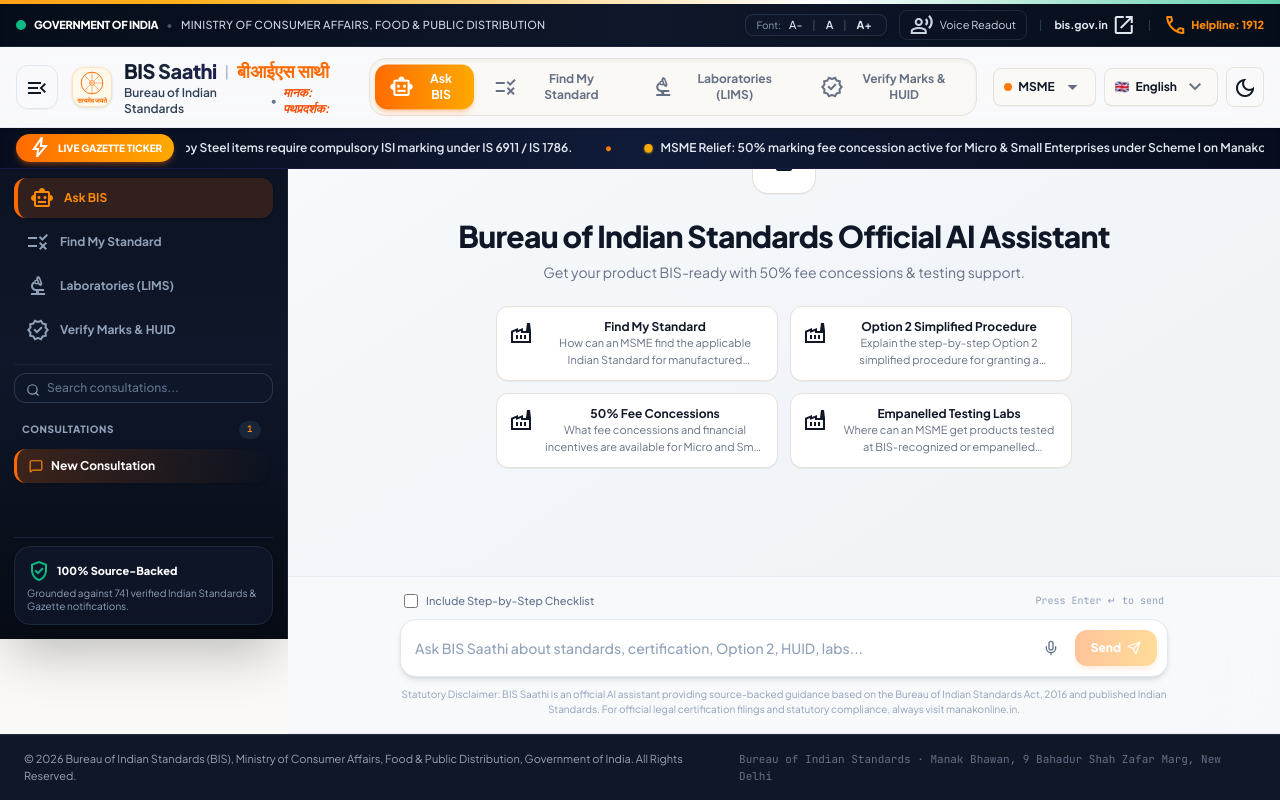
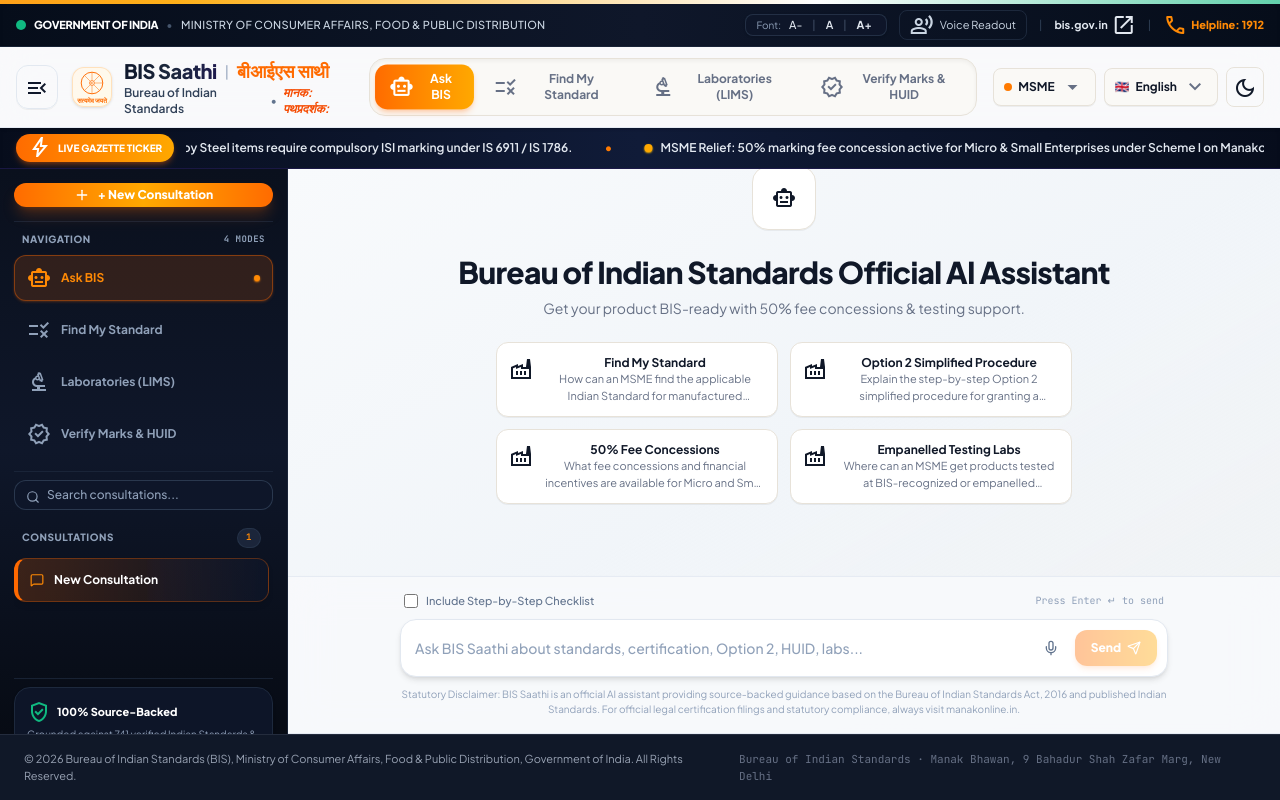
Before and after one commit to ChETaN4-dot/ps107, a Next.js app in the folder frontend/: page / in a window 1280 px wide. Built offline with nearby package versions, Linux system fonts and the light colour scheme.

Commit message:
fix(sidebar): enable smooth sidebar scrolling and add micro-interactive hover effects across all navigation components

```diff
--- a/frontend/app/globals.css
+++ b/frontend/app/globals.css
@@ -384,21 +384,42 @@ code, pre, .font-mono {
 .typing-dot:nth-child(3) { animation-delay: 0.3s; }
 
 /* ================================================================
-   SCROLLBAR STYLING
+   SCROLLBAR STYLING & SIDEBAR UTILITIES
    ================================================================ */
 .custom-scroll::-webkit-scrollbar {
-  width: 6px;
-  height: 6px;
+  width: 5px;
+  height: 5px;
 }
 .custom-scroll::-webkit-scrollbar-track {
   background: transparent;
 }
 .custom-scroll::-webkit-scrollbar-thumb {
-  background: var(--border-medium);
-  border-radius: 6px;
+  background: rgba(148, 163, 184, 0.25);
+  border-radius: 9999px;
 }
 .custom-scroll::-webkit-scrollbar-thumb:hover {
-  background: var(--text-muted);
+  background: rgba(255, 107, 0, 0.6);
+}
+
+.sidebar-scroll::-webkit-scrollbar {
+  width: 4px;
+}
+.sidebar-scroll::-webkit-scrollbar-track {
+  background: rgba(15, 23, 42, 0.4);
+}
+.sidebar-scroll::-webkit-scrollbar-thumb {
+  background: rgba(51, 65, 85, 0.8);
+  border-radius: 9999px;
+}
+.sidebar-scroll::-webkit-scrollbar-thumb:hover {
+  background: rgba(255, 122, 0, 0.7);
+}
+
+.sidebar-interactive-item {
+  transition: all 0.22s cubic-bezier(0.4, 0, 0.2, 1);
+}
+.sidebar-interactive-item:hover {
+  transform: translateX(4px);
 }
 
 /* ================================================================
@@ -414,4 +435,5 @@ code, pre, .font-mono {
   .marquee-track { animation: none !important; }
   .animate-chakra { animation: none !important; }
   .aurora-orb-1, .aurora-orb-2, .aurora-orb-3 { animation: none !important; }
+  .sidebar-interactive-item:hover { transform: none !important; }
 }
--- a/frontend/app/page.tsx
+++ b/frontend/app/page.tsx
@@ -1394,12 +1394,12 @@ export default function Home() {
   }, [sessions, sessionSearchQuery]);
 
   return (
-    <div className="bg-[#FAF9F6] dark:bg-[#0C111D] text-[#101828] dark:text-[#FAF9F6] antialiased min-h-screen flex flex-col font-sans selection:bg-[#E7E2D9] dark:selection:bg-[#242C3D]">
+    <div className="bg-[#FAF9F6] dark:bg-[#0C111D] text-[#101828] dark:text-[#FAF9F6] antialiased h-screen flex flex-col font-sans selection:bg-[#E7E2D9] dark:selection:bg-[#242C3D] overflow-hidden">
       {/* ================= 1. SUBTLE TRICOLOR MICRO-ACCENT RIBBON ================= */}
-      <div className="tricolor-ribbon h-1 w-full opacity-90"></div>
+      <div className="tricolor-ribbon h-1 w-full opacity-90 flex-shrink-0"></div>
 
       {/* ================= 2. SOVEREIGN TOP UTILITY BAR (Royal Midnight Navy) ================= */}
-      <div className="bg-gradient-to-r from-[#060D1A] via-[#0F172A] to-[#060D1A] text-slate-200 text-[11px] border-b border-slate-800/80 shadow-inner">
+      <div className="bg-gradient-to-r from-[#060D1A] via-[#0F172A] to-[#060D1A] text-slate-200 text-[11px] border-b border-slate-800/80 shadow-inner flex-shrink-0">
         <div className="max-w-7xl mx-auto px-4 py-1.5 flex flex-wrap items-center justify-between gap-2">
           <div className="flex items-center space-x-3">
             <span className="flex items-center space-x-2 font-medium tracking-wide">
@@ -1673,7 +1673,7 @@ export default function Home() {
       </header>
 
       {/* ================= 4. STATUTORY GAZETTE TICKER (Midnight Indigo Ticker) ================= */}
-      <div className="bg-gradient-to-r from-[#070D1C] via-[#101B38] to-[#070D1C] text-slate-100 border-b border-indigo-950/80 py-1.5 px-4 overflow-hidden relative shadow-inner">
+      <div className="bg-gradient-to-r from-[#070D1C] via-[#101B38] to-[#070D1C] text-slate-100 border-b border-indigo-950/80 py-1.5 px-4 overflow-hidden relative shadow-inner flex-shrink-0 z-20">
         <div className="max-w-7xl mx-auto flex items-center">
           <div className="flex items-center space-x-1.5 bg-gradient-to-r from-[#FF6B00] to-[#FFA800] text-white text-[10px] font-black uppercase px-3 py-0.5 rounded-full mr-3 flex-shrink-0 z-10 shadow-md shadow-orange-500/30">
             <span className="material-symbols-outlined text-[13px] animate-bounce">bolt</span>
@@ -1697,97 +1697,115 @@ export default function Home() {
       </div>
 
       {/* ================= 5. MAIN WORKSPACE WITH COLLAPSIBLE SIDEBAR ================= */}
-      <div className="flex-1 max-w-7xl mx-auto w-full flex overflow-hidden">
+      <div className="flex-1 min-h-0 max-w-7xl mx-auto w-full flex overflow-hidden">
 
         {/* ── LEFT SIDEBAR: NEW CHAT & CONSULTATION HISTORY (Midnight Royal Slate) ─────────── */}
         {sidebarOpen && (
-          <aside className="w-64 sm:w-72 bg-gradient-to-b from-[#0A101D] via-[#0F172A] to-[#070B14] text-slate-100 border-r border-slate-800/80 flex flex-col flex-shrink-0 p-3.5 space-y-3.5 shadow-2xl">
-            {/* New Chat Button (Vibrant Saffron Shimmer) */}
+          <aside className="w-64 sm:w-72 bg-gradient-to-b from-[#0A101D] via-[#0F172A] to-[#070B14] text-slate-100 border-r border-slate-800/80 flex flex-col flex-shrink-0 p-3.5 space-y-3.5 shadow-2xl h-full max-h-full min-h-0 overflow-y-auto sidebar-scroll">
+            {/* New Chat Button (Vibrant Saffron Shimmer + Interactive Hover) */}
             <button
               onClick={startNewChat}
-              className="w-full bg-gradient-to-r from-[#FF6B00] via-[#FFA800] to-[#FF6B00] hover:from-[#EA580C] hover:to-[#F59E0B] text-white py-3 px-4 rounded-2xl text-xs font-extrabold flex items-center justify-center space-x-2 shadow-md shadow-orange-500/30 btn-shimmer transition-all"
+              className="group relative w-full bg-gradient-to-r from-[#FF6B00] via-[#FFA800] to-[#FF6B00] hover:from-[#EA580C] hover:via-[#F59E0B] hover:to-[#D97706] text-white py-3 px-4 rounded-2xl text-xs font-black flex items-center justify-center space-x-2 shadow-lg shadow-orange-500/25 hover:shadow-orange-500/40 hover:scale-[1.02] active:scale-[0.98] transition-all duration-200 btn-shimmer cursor-pointer"
             >
-              <Plus className="w-4 h-4" />
+              <Plus className="w-4 h-4 group-hover:rotate-90 transition-transform duration-300 flex-shrink-0" />
               <span>+ {t.newConsultation}</span>
             </button>
 
             {/* Quick Mode Navigation in Sidebar */}
-            <div className="space-y-1 pt-2 border-t border-slate-800/80">
-              <div className="text-[10px] font-extrabold text-slate-400 uppercase tracking-wider px-2 py-1">
-                Navigation
+            <div className="space-y-1.5 pt-2 border-t border-slate-800/80">
+              <div className="text-[10px] font-extrabold text-slate-400 uppercase tracking-wider px-2 py-0.5 flex items-center justify-between">
+                <span>Navigation</span>
+                <span className="text-[9px] font-mono text-slate-400">4 MODES</span>
               </div>
+
+              {/* Ask BIS */}
               <button
                 onClick={() => setMode("ask_bis")}
-                className={`w-full text-left px-3 py-2 rounded-xl text-xs font-bold flex items-center space-x-2.5 transition-all ${
+                className={`sidebar-interactive-item group w-full text-left px-3 py-2.5 rounded-xl text-xs font-bold flex items-center justify-between transition-all duration-200 border cursor-pointer ${
                   mode === "ask_bis"
-                    ? "bg-orange-500/15 text-orange-400 border-l-4 border-orange-500 shadow-sm"
-                    : "text-slate-400 hover:text-white hover:bg-slate-800/60"
+                    ? "bg-orange-500/15 text-orange-400 border-orange-500/40 shadow-sm shadow-orange-500/20 font-black"
+                    : "text-slate-400 border-transparent hover:text-white hover:bg-slate-800/80 hover:border-slate-700/70 hover:shadow-md"
                 }`}
               >
-                <span className="material-symbols-outlined text-[17px]">smart_toy</span>
-                <span>{t.tabAskBis}</span>
+                <div className="flex items-center space-x-2.5">
+                  <span className={`material-symbols-outlined text-[18px] group-hover:scale-110 transition-transform duration-200 ${mode === "ask_bis" ? "text-orange-400" : "text-slate-400 group-hover:text-orange-400"}`}>smart_toy</span>
+                  <span>{t.tabAskBis}</span>
+                </div>
+                {mode === "ask_bis" && <span className="w-1.5 h-1.5 rounded-full bg-orange-400 shadow-xs shadow-orange-400"></span>}
               </button>
 
+              {/* Find My Standard */}
               <button
                 onClick={() => setMode("find_my_standard")}
-                className={`w-full text-left px-3 py-2 rounded-xl text-xs font-bold flex items-center space-x-2.5 transition-all ${
+                className={`sidebar-interactive-item group w-full text-left px-3 py-2.5 rounded-xl text-xs font-bold flex items-center justify-between transition-all duration-200 border cursor-pointer ${
                   mode === "find_my_standard"
-                    ? "bg-blue-500/15 text-blue-400 border-l-4 border-blue-500 shadow-sm"
-                    : "text-slate-400 hover:text-white hover:bg-slate-800/60"
+                    ? "bg-blue-500/15 text-blue-400 border-blue-500/40 shadow-sm shadow-blue-500/20 font-black"
+                    : "text-slate-400 border-transparent hover:text-white hover:bg-slate-800/80 hover:border-slate-700/70 hover:shadow-md"
                 }`}
               >
-                <span className="material-symbols-outlined text-[17px]">rule</span>
-                <span>{t.tabFindStandard}</span>
+                <div className="flex items-center space-x-2.5">
+                  <span className={`material-symbols-outlined text-[18px] group-hover:scale-110 transition-transform duration-200 ${mode === "find_my_standard" ? "text-blue-400" : "text-slate-400 group-hover:text-blue-400"}`}>rule</span>
+                  <span>{t.tabFindStandard}</span>
+                </div>
+                {mode === "find_my_standard" && <span className="w-1.5 h-1.5 rounded-full bg-blue-400 shadow-xs shadow-blue-400"></span>}
               </button>
 
+              {/* Laboratories (LIMS) */}
               <button
                 onClick={() => setMode("laboratories")}
-                className={`w-full text-left px-3 py-2 rounded-xl text-xs font-bold flex items-center space-x-2.5 transition-all ${
+                className={`sidebar-interactive-item group w-full text-left px-3 py-2.5 rounded-xl text-xs font-bold flex items-center justify-between transition-all duration-200 border cursor-pointer ${
                   mode === "laboratories"
-                    ? "bg-emerald-500/15 text-emerald-400 border-l-4 border-emerald-500 shadow-sm"
-                    : "text-slate-400 hover:text-white hover:bg-slate-800/60"
+                    ? "bg-emerald-500/15 text-emerald-400 border-emerald-500/40 shadow-sm shadow-emerald-500/20 font-black"
+                    : "text-slate-400 border-transparent hover:text-white hover:bg-slate-800/80 hover:border-slate-700/70 hover:shadow-md"
                 }`}
               >
-                <span className="material-symbols-outlined text-[17px]">biotech</span>
-                <span>{t.tabLabs}</span>
+                <div className="flex items-center space-x-2.5">
+                  <span className={`material-symbols-outlined text-[18px] group-hover:scale-110 transition-transform duration-200 ${mode === "laboratories" ? "text-emerald-400" : "text-slate-400 group-hover:text-emerald-400"}`}>biotech</span>
+                  <span>{t.tabLabs}</span>
+                </div>
+                {mode === "laboratories" && <span className="w-1.5 h-1.5 rounded-full bg-emerald-400 shadow-xs shadow-emerald-400"></span>}
               </button>
 
+              {/* Verify Marks & HUID */}
               <button
                 onClick={() => setMode("verify_marks")}
-                className={`w-full text-left px-3 py-2 rounded-xl text-xs font-bold flex items-center space-x-2.5 transition-all ${
+                className={`sidebar-interactive-item group w-full text-left px-3 py-2.5 rounded-xl text-xs font-bold flex items-center justify-between transition-all duration-200 border cursor-pointer ${
                   mode === "verify_marks"
-                    ? "bg-purple-500/15 text-purple-400 border-l-4 border-purple-500 shadow-sm"
-                    : "text-slate-400 hover:text-white hover:bg-slate-800/60"
+                    ? "bg-purple-500/15 text-purple-400 border-purple-500/40 shadow-sm shadow-purple-500/20 font-black"
+                    : "text-slate-400 border-transparent hover:text-white hover:bg-slate-800/80 hover:border-slate-700/70 hover:shadow-md"
                 }`}
               >
-                <span className="material-symbols-outlined text-[17px]">verified</span>
-                <span>{t.tabVerifyMarks}</span>
+                <div className="flex items-center space-x-2.5">
+                  <span className={`material-symbols-outlined text-[18px] group-hover:scale-110 transition-transform duration-200 ${mode === "verify_marks" ? "text-purple-400" : "text-slate-400 group-hover:text-purple-400"}`}>verified</span>
+                  <span>{t.tabVerifyMarks}</span>
+                </div>
+                {mode === "verify_marks" && <span className="w-1.5 h-1.5 rounded-full bg-purple-400 shadow-xs shadow-purple-400"></span>}
               </button>
             </div>
 
-            {/* Session Search Bar */}
+            {/* Session Search Bar with Hover & Focus Highlight */}
             <div className="pt-2 border-t border-slate-800/80">
-              <div className="relative">
-                <Search className="w-3.5 h-3.5 absolute left-3 top-2.5 text-slate-400" />
+              <div className="relative group">
+                <Search className="w-3.5 h-3.5 absolute left-3 top-2.5 text-slate-400 group-hover:text-orange-400 transition-colors" />
                 <input
                   type="text"
                   value={sessionSearchQuery}
                   onChange={e => setSessionSearchQuery(e.target.value)}
                   placeholder={t.searchHistoryPlaceholder}
-                  className="w-full bg-slate-900/90 border border-slate-700/80 rounded-xl pl-8 pr-2.5 py-1.5 text-xs text-slate-100 placeholder-slate-500 focus:ring-1 focus:ring-orange-500 focus:border-orange-500 transition-all font-medium"
+                  className="w-full bg-slate-900/90 border border-slate-700/80 group-hover:border-orange-500/50 rounded-xl pl-8 pr-2.5 py-1.5 text-xs text-slate-100 placeholder-slate-400 focus:ring-2 focus:ring-orange-500/30 focus:border-orange-500 transition-all font-medium"
                 />
               </div>
             </div>
 
             {/* Saved Chat Sessions */}
-            <div className="flex-1 overflow-y-auto space-y-1.5 custom-scroll pr-1">
+            <div className="flex-1 min-h-[140px] overflow-y-auto space-y-1.5 sidebar-scroll pr-1">
               <div className="text-[10px] font-extrabold text-slate-400 uppercase tracking-wider px-2 py-1 flex items-center justify-between">
                 <span>{t.consultationsTitle}</span>
-                <span className="font-mono text-[9px] bg-slate-800/80 text-orange-400 px-2 py-0.5 rounded-full font-bold">{filteredSessions.length}</span>
+                <span className="font-mono text-[9px] bg-slate-800/90 text-orange-400 px-2 py-0.5 rounded-full font-bold border border-slate-700/50">{filteredSessions.length}</span>
               </div>
 
               {filteredSessions.length === 0 ? (
-                <div className="p-3 text-center text-xs text-slate-500 italic">
+                <div className="p-3 text-center text-xs text-slate-400 italic bg-slate-900/40 rounded-xl border border-slate-800/50">
                   {t.noPastChats}
                 </div>
               ) : (
@@ -1795,19 +1813,19 @@ export default function Home() {
                   <div
                     key={s.id}
                     onClick={() => switchSession(s)}
-                    className={`group px-3 py-2 rounded-xl text-xs flex items-center justify-between cursor-pointer transition-all ${
+                    className={`sidebar-interactive-item group px-3 py-2.5 rounded-xl text-xs flex items-center justify-between cursor-pointer transition-all duration-200 border ${
                       s.id === currentSessionId
-                        ? "bg-gradient-to-r from-orange-500/20 via-orange-500/10 to-transparent text-white font-bold border-l-3 border-orange-500 shadow-sm"
-                        : "text-slate-400 hover:text-white hover:bg-slate-800/60"
+                        ? "bg-gradient-to-r from-orange-500/20 via-orange-500/10 to-slate-900/60 text-white font-bold border-l-4 border-l-orange-500 border-orange-500/30 shadow-md"
+                        : "text-slate-400 border-transparent hover:text-white hover:bg-slate-800/80 hover:border-slate-700/70 hover:shadow-sm"
                     }`}
                   >
-                    <div className="flex items-center space-x-2 truncate">
-                      <MessageSquare className="w-3.5 h-3.5 flex-shrink-0 text-orange-400" />
+                    <div className="flex items-center space-x-2.5 truncate">
+                      <MessageSquare className="w-3.5 h-3.5 flex-shrink-0 text-orange-400 group-hover:scale-110 transition-transform" />
                       <span className="truncate">{s.title || t.newConsultation}</span>
                     </div>
                     <button
                       onClick={(e) => deleteSession(s.id, e)}
-                      className="opacity-0 group-hover:opacity-100 text-slate-400 hover:text-rose-400 p-0.5 transition-opacity"
+                      className="opacity-0 group-hover:opacity-100 text-slate-400 hover:text-rose-400 hover:bg-rose-500/20 p-1 rounded-md transition-all duration-200"
                       title="Delete session"
                     >
                       <Trash2 className="w-3.5 h-3.5" />
@@ -1818,19 +1836,19 @@ export default function Home() {
             </div>
 
             {/* Sidebar Bottom: Clear History & Grounding */}
-            <div className="pt-2 border-t border-slate-800/80 space-y-2">
+            <div className="pt-2 border-t border-slate-800/80 space-y-2 mt-auto">
               {sessions.length > 1 && (
                 <button
                   onClick={clearAllSessions}
-                  className="w-full text-center text-[10px] text-slate-400 hover:text-rose-400 py-1 transition-colors flex items-center justify-center space-x-1"
+                  className="group w-full text-center text-[11px] text-slate-400 hover:text-rose-400 hover:bg-rose-950/30 hover:border-rose-900/50 border border-transparent py-1.5 px-2 rounded-xl transition-all duration-200 flex items-center justify-center space-x-1.5 cursor-pointer font-semibold"
                 >
-                  <Trash2 className="w-3 h-3" />
+                  <Trash2 className="w-3.5 h-3.5 group-hover:rotate-12 transition-transform duration-200" />
                   <span>{t.clearHistory}</span>
                 </button>
               )}
-              <div className="text-[11px] text-slate-300 bg-slate-900/80 p-3 rounded-2xl space-y-1 border border-slate-800 shadow-sm">
+              <div className="group text-[11px] text-slate-300 bg-slate-900/90 hover:bg-slate-800/90 p-3 rounded-2xl space-y-1 border border-slate-800 hover:border-emerald-500/40 shadow-sm hover:shadow-lg hover:shadow-emerald-950/20 transition-all duration-200 cursor-default">
                 <div className="font-extrabold text-white flex items-center space-x-1.5">
-                  <span className="material-symbols-outlined text-[15px] text-[#10B981]">verified_user</span>
+                  <span className="material-symbols-outlined text-[16px] text-[#10B981] group-hover:scale-110 transition-transform duration-200">verified_user</span>
                   <span>{t.badgeSource}</span>
                 </div>
                 <p className="text-[10px] text-slate-400 leading-tight">Grounded against 741 verified Indian Standards &amp; Gazette notifications.</p>
@@ -1840,7 +1858,7 @@ export default function Home() {
         )}
 
         {/* ── MAIN CONTENT AREA ─────────────────────────────────────── */}
-        <div className="flex-1 flex flex-col min-h-0 h-[calc(100vh-140px)] overflow-hidden bg-gradient-to-br from-[#F8FAFC] via-[#F1F5F9] to-[#E2E8F0]/40 dark:from-[#060A14] dark:via-[#0A0F1D] dark:to-[#060A14]">
+        <div className="flex-1 flex flex-col min-h-0 h-full overflow-hidden bg-gradient-to-br from-[#F8FAFC] via-[#F1F5F9] to-[#E2E8F0]/40 dark:from-[#060A14] dark:via-[#0A0F1D] dark:to-[#060A14]">
 
           {/* ================= MODE 1: ASK BIS CHATBOT ================= */}
           {mode === "ask_bis" && (
```
